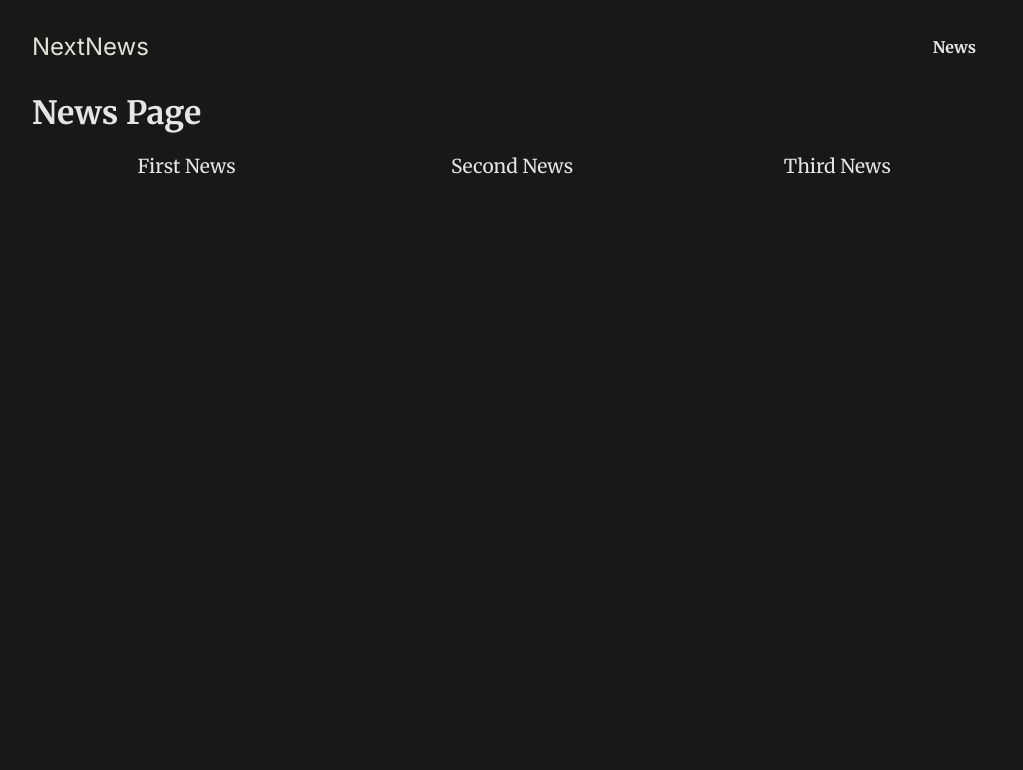
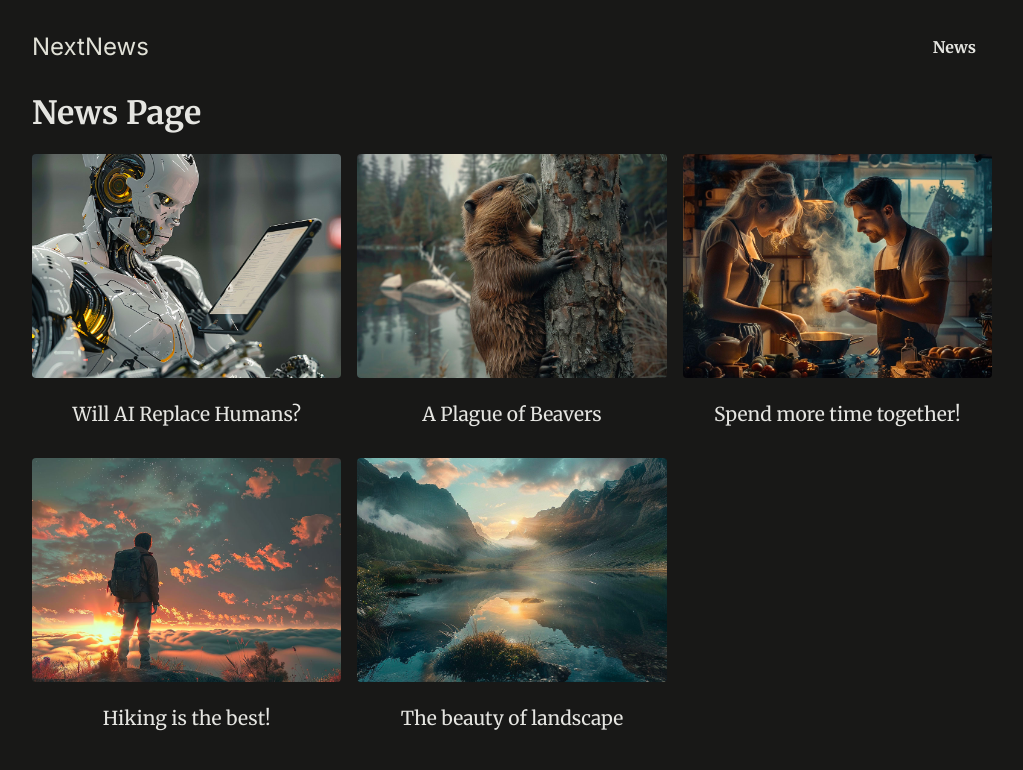
Before and after one commit to nikhil149/next-js-routing, a Next.js app: page /news in a window 1280 px wide. Shown: the top 770 px of the page, without its empty margins (128-1151 px from the left). Built offline with nearby package versions, Linux system fonts and the light colour scheme.

Commit message:
not found page added

```diff
--- a/app/news/page.js
+++ b/app/news/page.js
@@ -1,3 +1,4 @@
+import { DUMMY_NEWS } from "@/dummy-news";
 import Link from "next/link";
 
 const News = () => {
@@ -5,15 +6,17 @@
     <>
       <h1>News Page</h1>
       <ul className="news-list">
-        <li>
-          <Link href="/news/first-news">First News</Link>
-        </li>
-        <li>
-          <Link href="/news/second-news">Second News</Link>
-        </li>
-        <li>
-          <Link href="/news/third-news">Third News</Link>
-        </li>
+        {DUMMY_NEWS.map((newsItem) => (
+          <li key={newsItem.id}>
+            <Link href={`/news/${newsItem.slug}`}>
+              <img
+                src={`/images/news/${newsItem.image}`}
+                alt={newsItem.title}
+              />
+              <span>{newsItem.title}</span>
+            </Link>
+          </li>
+        ))}
       </ul>
     </>
   );
```
Also changed, not shown: app/news/[newsSlug]/not-found.js (added, +10 -0 lines), app/news/[newsSlug]/page.js (+19 -2 lines).
